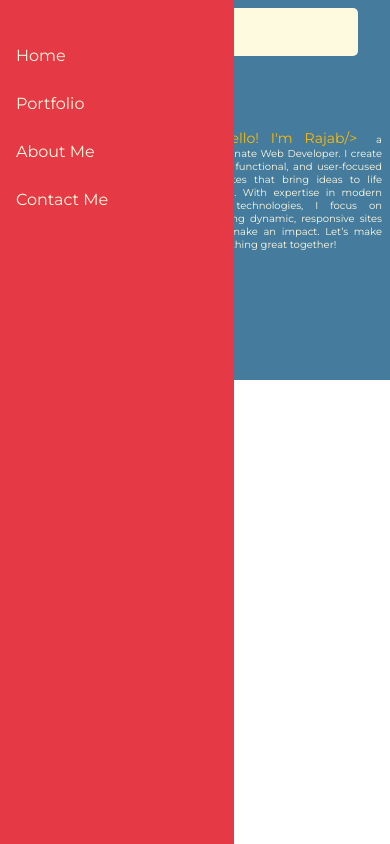
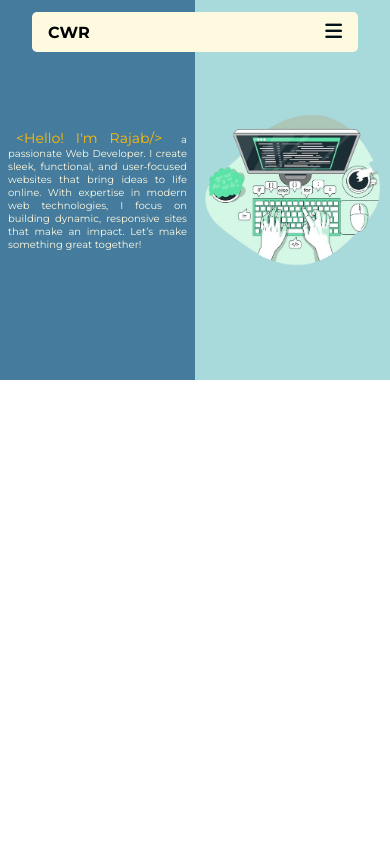
Before and after one commit to Rajab4516/Personal-Portfolio, a React (Create React App) app: page / in a window 390 px wide. Built offline with nearby package versions, Linux system fonts and the light colour scheme.

Commit message:
Complete The Responsiveness of navbar and banner section Now next thing is to do make strong color combination and adjust the banner section

```diff
--- a/src/App.js
+++ b/src/App.js
@@ -1,5 +1,7 @@
 import './App.css';
 import MainBanner from './Components/MainBanner';
+import '@fortawesome/fontawesome-free/css/all.min.css';
+
 
 function App() {
   return (
--- a/src/Components/MainBanner.js
+++ b/src/Components/MainBanner.js
@@ -1,7 +1,7 @@
 import React from 'react';
 import './MainBanner.css';
 import Navbar from './Navbar';
-import BannerImage from './images/image2.png'
+import BannerImage from './images/image1.png'
 export default function MainBanner() {
   return (
     <>
@@ -9,16 +9,16 @@ export default function MainBanner() {
           <Navbar></Navbar>
         </div>
       <div className="main-banner-container">
+        <div className="main-banner-container-col-2">
+        <div className="main-banner-container-col-2-content">
+          <p><span id='rajab-name'>&lt;Hello! I'm Rajab/&gt;</span> a passionate Web Developer. I create sleek, functional, and user-focused websites that bring ideas to life online. With expertise in modern web technologies, I focus on building dynamic, responsive sites that make an impact. Let’s make something great together!</p>
+        </div>
+        </div>
         <div className="main-banner-container-col-1">
           <div className="main-banner-container-col-1-content">
             <img src={BannerImage} alt="Banner-Image" id='banner-image'/>
           </div>
         </div>
-        <div className="main-banner-container-col-2">
-        <div className="main-banner-container-col-2-content">
-          <p><span id='rajab-name'>&lt;Hello! I'm Rajab/&gt;</span> a passionate Web Developer. I create sleek, functional, and user-focused websites that bring ideas to life online. With expertise in modern web technologies, I focus on building dynamic, responsive sites that make an impact. Let’s make something great together!</p>
-        </div>
-        </div>
       </div>
     </>
   )
--- a/src/Components/Navbar.css
+++ b/src/Components/Navbar.css
@@ -12,7 +12,8 @@
     align-items: center;
     background-color: #fefae0;
     border-radius: 40px;
-    border: 1px solid #001219;
+    /* border: 1px solid #001219; */
+    border: 0px;
   }
   .navbar-container .logo-container {
     /* border: 2px solid red; */
@@ -58,7 +59,18 @@
     font-size: 1.5rem;
     color: rgb(0, 0, 0);
   }
-
+  .navbar-container #barsIcon{
+    width: auto;
+    height: auto;
+    margin-right: 1rem;
+    display: none;
+  }
+  .navbar-container #barsIcon .fa-bars{
+    font-size: 1.5rem;
+  }
+  .navbar-container .navbar-links-container #crossIcon{
+    display: none;
+  }
 
 
 
@@ -79,7 +91,7 @@
   @media (max-width: 480px) {
     .navbar-container {
       width: 100%;
-      height: 3rem;
+      height: 2.5rem;
       /* border: 3px solid black; */
       display: flex;
       justify-content: space-between;
@@ -101,13 +113,15 @@
     .navbar-container .navbar-links-container {
       /* border: 3px solid red; */
       height: 100vh;
-      background-color: #e63946;
-      width: 60%;
+      background-color: #457b9d;
+      width: 90%;
       display: block;
       position: absolute;
       z-index: 999;
       top: 0%;
-      left: 0%;
+      /* left: -60%; */
+      /* left: -100%; */
+      transition: 0.6s all;
     }
     .navbar-container .navbar-links-container ul {
       display: block;
@@ -126,6 +140,7 @@
       padding: 0px;
       color: #fefae0;
       border-radius: 0px;
+      font-size: 12px;
     }
     .navbar-container .navbar-links-container ul li .active {
       background-color: transparent;
@@ -135,4 +150,26 @@
       font-size: 1rem;
       color: rgb(0, 0, 0);
     }
+    .navbar-container #barsIcon{
+      /* border: 3px solid rgb(246, 0, 0); */
+      width: auto;
+      height: auto;
+      margin-right: 1rem;
+      display: block;
+    }
+    .navbar-container #barsIcon .fa-bars{
+      font-size: 1.2rem;
+      color: #001219;
+    }
+    .navbar-container .navbar-links-container #crossIcon{
+      display: block;
+      position: absolute;
+      top: 0%;
+      right: 10%;
+    }
+    .navbar-container .navbar-links-container #crossIcon .fa-xmark{
+      color: #fefae0;
+      font-size: 1.2rem;
+    }
+
   }
--- a/src/Components/Navbar.js
+++ b/src/Components/Navbar.js
@@ -1,22 +1,50 @@
-import React from 'react';
+import { useState } from 'react';
 import './Navbar.css';
 
 export default function Navbar() {
+  const [barsButton, setBarsButton] = useState({
+    left: '-90%',
+    borderBottomRightRadius: '0%'
+  });
+
+  const [closeButton] = useState();
+
+  const handleNavbarOpenButton = () =>{
+    if (barsButton.left === '-90%') {
+      setBarsButton({
+        left: '0%',
+        borderBottomRightRadius: '100%'
+      })
+      // console.log("Bars Button Clicked!");
+    }
+  }
+
+  const handleNavbarCloseButton = () =>{
+    if (barsButton.left === '0%') {
+      setBarsButton({
+        left: '-90%',
+        borderBottomRightRadius: '100%'
+      })
+      // console.log("Close Button Clicked!");
+    }
+  }
+
   return (
     <>
       <div className="navbar-container">
         <div className="logo-container">
             <h4>CWR</h4>
         </div>
-        <div className="navbar-links-container">
+        <div className="navbar-links-container" style={{...barsButton, ...closeButton}}>
             <ul>
-                <li><a href="#" className='active'>Home</a></li>
-                <li><a href="#">Portfolio</a></li>
-                <li><a href="#">About Me</a></li>
-                <li><a href="#">Contact Me</a></li>
-                <li></li>
+                <li><a href="/" className='active'>Home</a></li>
+                <li><a href="/">Portfolio</a></li>
+                <li><a href="/">About Me</a></li>
+                <li><a href="/">Contact Me</a></li>
+                <li id='crossIcon'><i className="fa-solid fa-xmark" onClick={handleNavbarCloseButton}></i></li>
             </ul>
         </div>
+            <div id='barsIcon'><i className="fa-solid fa-bars" onClick={handleNavbarOpenButton}></i></div>
       </div>
     </>
   )
```
Also changed, not shown: eslint.config.mjs (added, +12 -0 lines), package.json (+12 -44 lines), .eslintrc.json (deleted), 1 other file (tests, documents, lock files or other folders).
